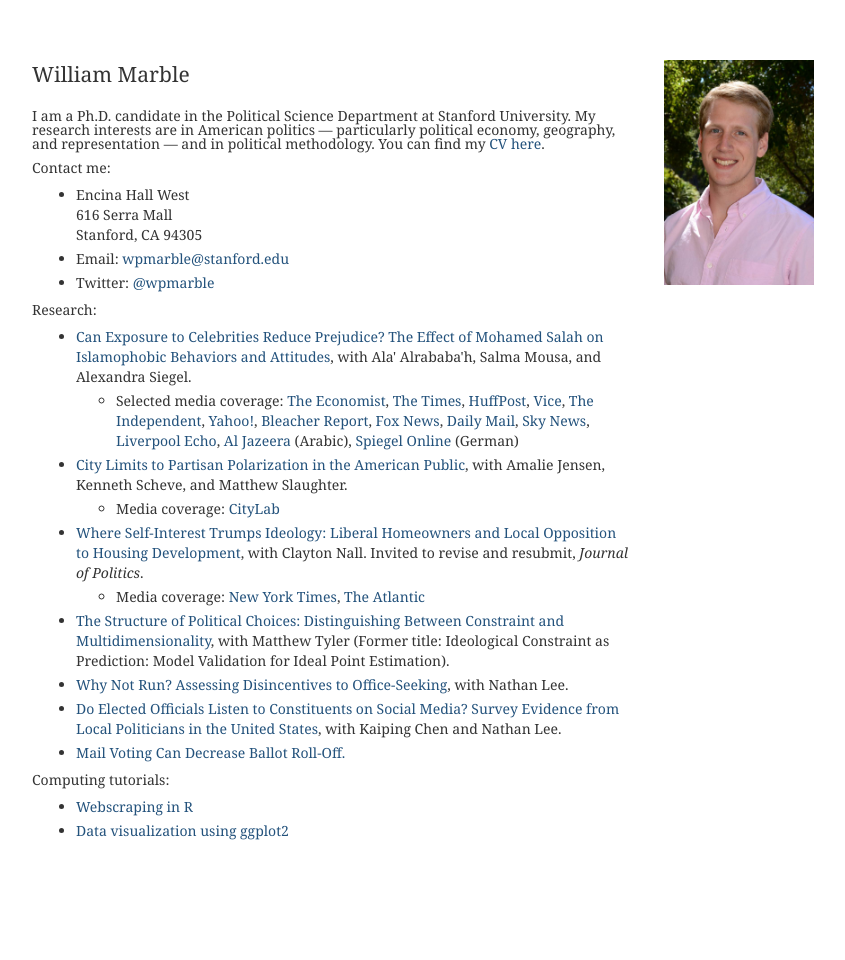
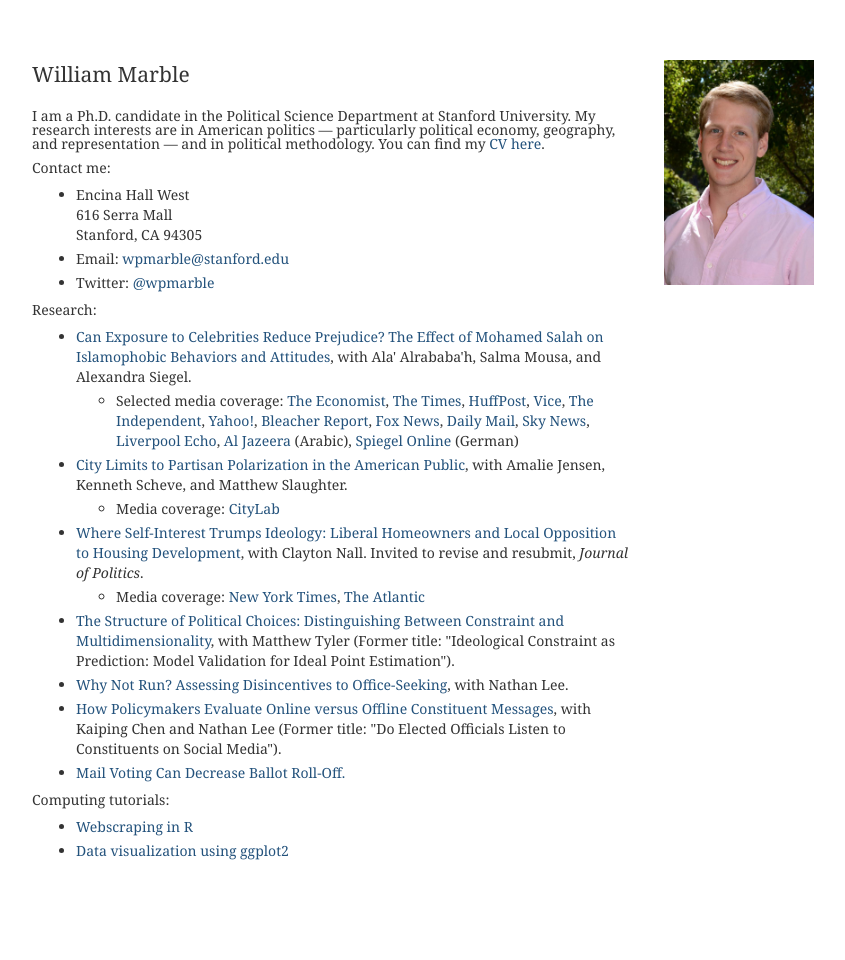
Before and after one commit to wpmarble/wpmarble.github.io, a Jekyll site: the page built from index.html, in a window 1280 px wide. Shown: the whole page, without its empty margins (96-941 px from the left). Built offline with Jekyll 4.4.1, drawn with Linux system fonts in a browser that asks for light colours.

Commit message:
update link to CLM paper

```diff
--- a/index.html
+++ b/index.html
@@ -33,11 +33,11 @@
             	</li>
             </ul>
 
-            <li><a href="https://www.dropbox.com/s/ln83kbra19p9fsp/IdeologicalConstraintPrediction.pdf?raw=1">The Structure of Political Choices: Distinguishing Between Constraint and Multidimensionality</a>, with Matthew Tyler (Former title: Ideological Constraint as Prediction: Model Validation for Ideal Point Estimation).</li>
+            <li><a href="https://www.dropbox.com/s/ln83kbra19p9fsp/IdeologicalConstraintPrediction.pdf?raw=1">The Structure of Political Choices: Distinguishing Between Constraint and Multidimensionality</a>, with Matthew Tyler (Former title: "Ideological Constraint as Prediction: Model Validation for Ideal Point Estimation").</li>
 
             <li><a href="https://ssrn.com/abstract=3165193">Why Not Run? Assessing Disincentives to Office-Seeking</a>, with Nathan Lee.</li>
 
-            <li><a href="https://papers.ssrn.com/sol3/papers.cfm?abstract_id=3251651">Do Elected Officials Listen to Constituents on Social Media? Survey Evidence from Local Politicians in the United States</a>, with Kaiping Chen and Nathan Lee.</li>
+            <li><a href="http://dx.doi.org/10.2139/ssrn.3251651">How Policymakers Evaluate Online versus Offline Constituent Messages</a>, with Kaiping Chen and Nathan Lee (Former title: "Do Elected Officials Listen to Constituents on Social Media").</li>
 
             <li><a href="docs/rolloff_vbm.pdf">Mail Voting Can Decrease Ballot Roll-Off.</a></li>
         </ul>
```
